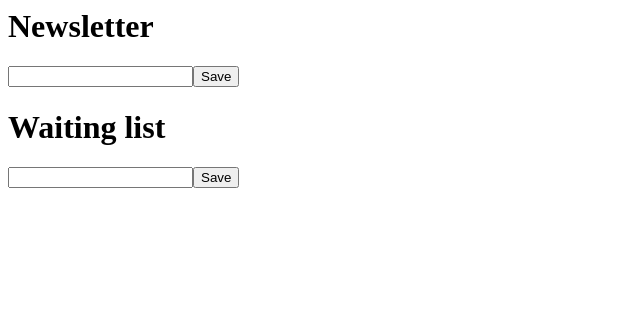
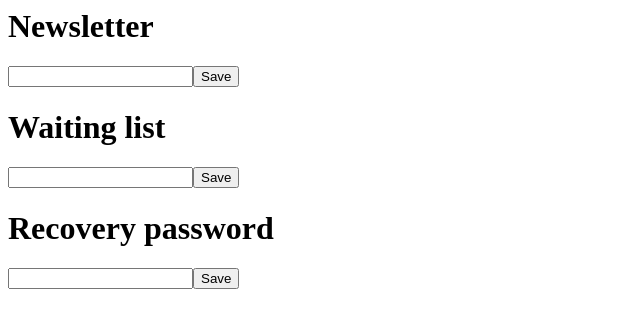
Before and after one commit to danywalls/how_handle_constructor_dependecies_in_components, an Angular app: page / in a window 1280 px wide. Shown: the top 328 px of the page, without its empty margins (0-640 px from the left). Built offline with nearby package versions, Linux system fonts and the light colour scheme.

Commit message:
2 files modified, 3 added

```diff
--- a/src/app/app.component.html
+++ b/src/app/app.component.html
@@ -1 +1,2 @@
 <app-newsletter></app-newsletter> <app-waiting-list></app-waiting-list>
+<app-recovery-password></app-recovery-password>
--- a/src/app/app.module.ts
+++ b/src/app/app.module.ts
@@ -6,6 +6,7 @@ import { AppComponent } from './app.component';
 import { HelloComponent } from './hello.component';
 import { WaitingListComponent } from './components/waiting-list/waiting-list.component';
 import { NewsletterComponent } from './components/newsletter/newsletter.component';
+import { RecoveryPasswordComponent } from './components/recovery-password/recovery-password.component';
 
 @NgModule({
   imports: [BrowserModule, FormsModule, ReactiveFormsModule],
@@ -14,6 +15,7 @@ import { NewsletterComponent } from './components/newsletter/newsletter.componen
     HelloComponent,
     WaitingListComponent,
     NewsletterComponent,
+    RecoveryPasswordComponent,
   ],
   bootstrap: [AppComponent],
 })
--- /dev/null
+++ b/src/app/components/recovery-password/recovery-password.component.html
@@ -0,0 +1,6 @@
+<form [formGroup]="myform" (ngSubmit)="save()">
+  <h1>Recovery password</h1>
+  <input type="text" formControlName="email" />
+  <button>Save</button>
+  <span *ngFor="let error of errors">{{ error }}</span>
+</form>
```
Also changed, not shown: src/app/components/recovery-password/recovery-password.component.ts (added, +14 -0 lines), src/app/components/recovery-password/recovery-password.component.css (added).
